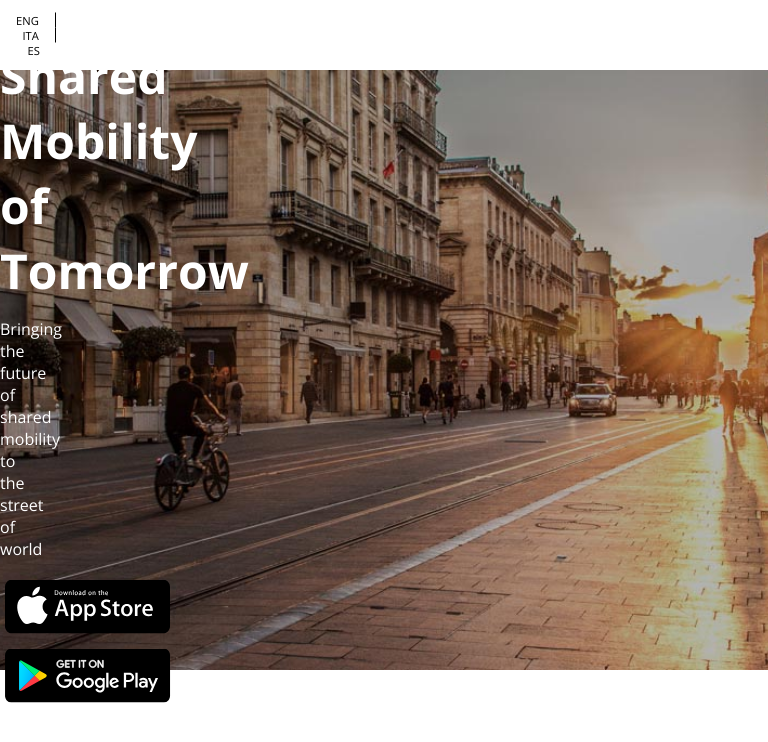
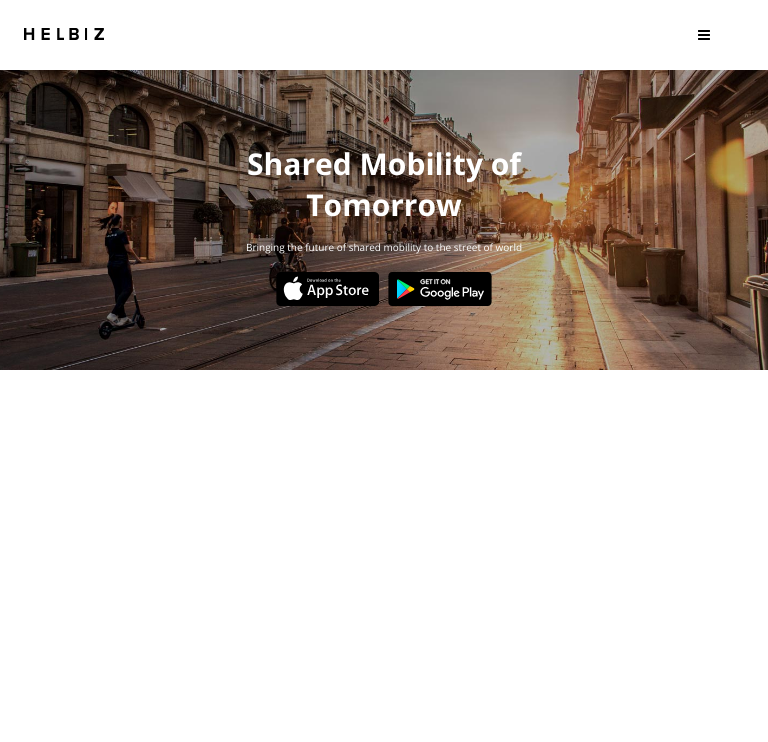
Before and after one commit to mattponk89/html-css-helbiz, a plain HTML site: page index.html in a window 768 px wide. Drawn offline with nearby package versions, Linux system fonts and the light colour scheme.

Commit message:
Esercizio finito

```diff
--- a/css/style.css
+++ b/css/style.css
@@ -5,6 +5,7 @@
 }
 body{
   font-family: 'Open Sans', sans-serif;
+  font-size: 15px;
 }
 .container {
   max-width: 1400px;
@@ -12,7 +13,7 @@ body{
 
 .top-header {
   height: 70px;
-  font-size: 0.7rem;
+  font-size: 0.7em;
 }
 .box-center{
   height: 100%;
@@ -42,6 +43,12 @@ body{
   -ms-transform: translate(0, -50%);
   transform: translate(0, -50%);
 }
+.top-header [class*='col-']{
+  height: 100%;
+}
+.box-logo{
+  width: 120px;
+}
 .top-header [class*='col-'] nav ul{
   text-align: right;
   vertical-align: middle;
@@ -49,7 +56,7 @@ body{
 .top-header [class*='col-'] nav ul li{
   display: inline-block;
   text-align: center;
-  padding: 0 1rem;
+  padding: 0 1em;
 }
 
 .top-header [class*='col-'] nav ul li a{
@@ -72,14 +79,14 @@ div.bottom-header>[class*='col-']{
   text-align: center;
 }
 div.bottom-header>[class*='col-'] img{
-  height: 4rem;
-  padding: 0.3rem;
+  height: 4em;
+  padding: 0.3em;
 }
 div.bottom-header>[class*='col-'] .item-center{
   width: 80%;
 }
 div.bottom-header>[class*='col-'] .item-center h1{
-  font-size: 3rem;
+  font-size: 3em;
   margin: 15px 0;
 }
 div.bottom-header>[class*='col-'] .item-center p{
@@ -90,3 +97,27 @@ div.bottom-header>[class*='col-'] .item-center p{
 .debug [class*='col-'] {
   border: 1px solid black;
 } */
+@media all and (min-width: 768px) and (max-width: 992px){
+  body{
+    font-size: 13px;
+  }
+  header#bottom-header{
+
+    height: 450px;
+  }
+  .box-logo{
+    width: 100px;
+  }
+}
+@media all and (max-width: 768px) {
+  body{
+    font-size: 10px;
+  }
+  header#bottom-header{
+
+    height: 300px;
+  }
+  .box-logo{
+    width: 80px;
+  }
+}
--- a/index.html
+++ b/index.html
@@ -4,18 +4,21 @@
     <meta charset="utf-8">
     <title>Boolean Helbiz</title>
     <link href="https://fonts.googleapis.com/css2?family=Open+Sans:wght@400;700&display=swap" rel="stylesheet">
+    <link rel="stylesheet" href="https://stackpath.bootstrapcdn.com/font-awesome/4.7.0/css/font-awesome.min.css" integrity="sha384-wvfXpqpZZVQGK6TAh5PVlGOfQNHSoD2xbE+QkPxCAFlNEevoEH3Sl0sibVcOQVnN" crossorigin="anonymous">
     <link rel="stylesheet" href="css/12bool.css">
     <link rel="stylesheet" href="css/style.css">
   </head>
   <body class="debug">
     <header id="top-header">
       <div class="container top-header">
-        <div class="col-lg-2 box-center">
+        <div class="col-lg-2 col-md-2 col-xs-2 box-center">
           <div class="box-center">
-            <img class="item-center" src="img/helbiz-logo.svg" alt="logo-helbiz">
+            <div class="item-center box-logo">
+              <img src="img/helbiz-logo.svg" alt="logo-helbiz">
+            </div>
           </div>
         </div>
-        <div class="col-lg-6 col-lg-offset-2 box-center">
+        <div class="col-lg-8 display-none-md display-none-xs box-center">
           <nav class="item-center-right">
             <ul>
               <li><a href="#">HELBIZGO</a></li>
@@ -27,7 +30,7 @@
             </ul>
           </nav>
         </div>
-        <div class="col-lg-2 box-center my-language-bar">
+        <div class="col-lg-2 display-none-md display-none-xs box-center my-language-bar">
           <nav class="item-center-left">
             <ul>
               <li><a href="#">ENG</a></li>
@@ -36,11 +39,19 @@
             </ul>
           </nav>
         </div>
+        <div class="display-none-lg col-md-2 col-md-offset-8 col-xs-2 col-xs-offset-8">
+          <div class="box-center">
+            <div class="item-center">
+              <i class="fa fa-bars fa-2x" aria-hidden="true"></i>
+
+            </div>
+          </div>
+        </div>
       </div>
     </header>
     <header id="bottom-header">
       <div class="container bottom-header">
-        <div class="col-lg-8 col-lg-offset-2">
+        <div class="col-lg-8 col-lg-offset-2 col-md-8 col-md-offset-2 col-xs-8 col-xs-offset-2">
           <div class="box-center">
             <div class="item-center">
               <h1>Shared Mobility of Tomorrow</h1>
```
